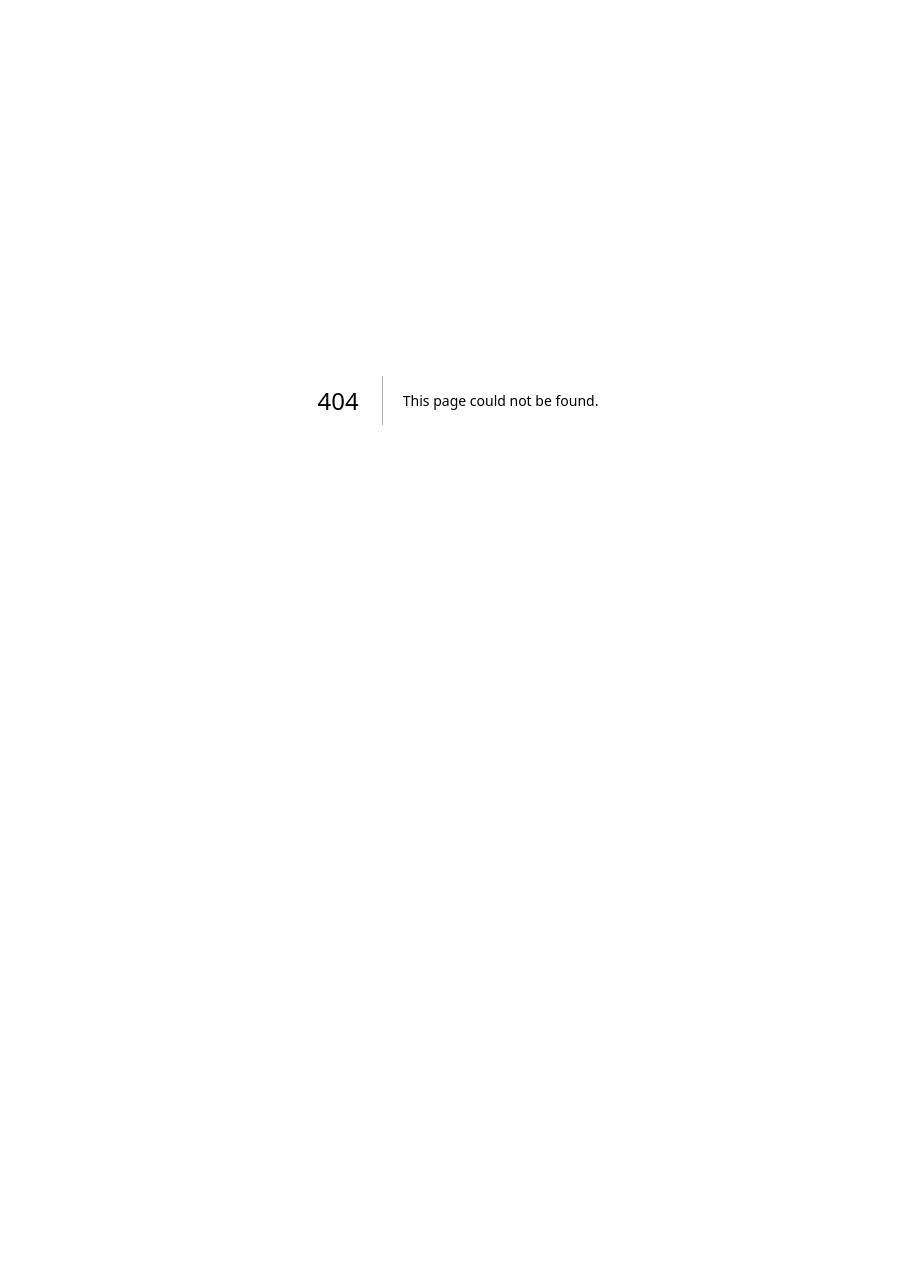
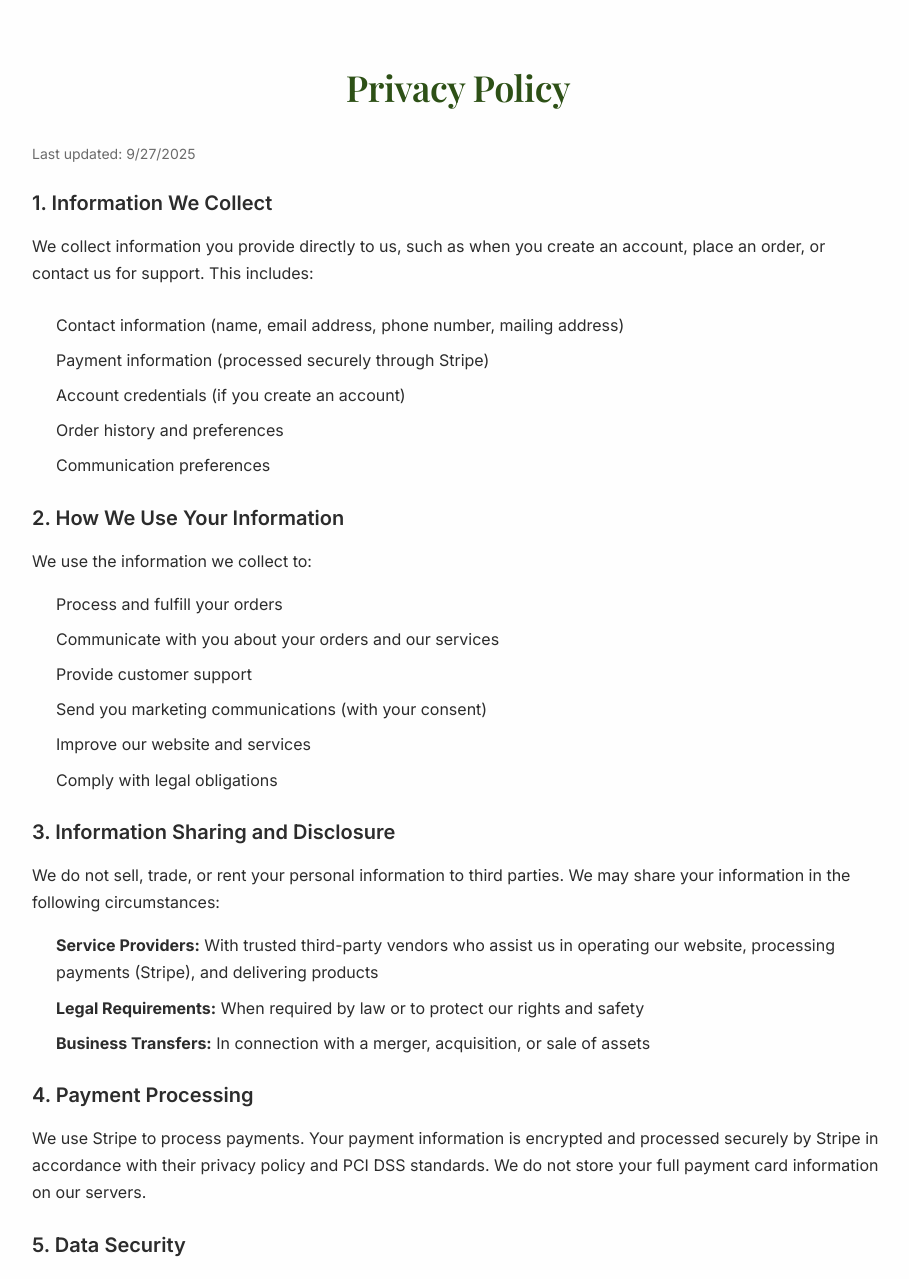
Before and after one commit to geoffdsims/chefpax, a Next.js app: page /privacy-policy in a window 1280 px wide. Before the commit this address had no page. Shown: the top 1279 px of the page, without its empty margins (182-1091 px from the left). Before the commit the page ends 800 px from the top, so only its background shows below. Built offline with nearby package versions, Linux system fonts and the light colour scheme.

Commit message:
Fix privacy policy JSX syntax errors for Facebook app review

```diff
--- /dev/null
+++ b/src/app/privacy-policy/page.tsx
@@ -0,0 +1,179 @@
+import { Container, Typography, Box, Link } from '@mui/material';
+
+export default function PrivacyPolicy() {
+  return (
+    <Container maxWidth="md" sx={{ py: 8 }}>
+      <Typography
+        variant="h3"
+        sx={{
+          fontFamily: 'Playfair Display, serif',
+          color: 'primary.main',
+          mb: 4,
+          textAlign: 'center'
+        }}
+      >
+        Privacy Policy
+      </Typography>
+
+      <Box sx={{ mb: 4 }}>
+        <Typography variant="body2" color="text.secondary" sx={{ mb: 3 }}>
+          Last updated: {new Date().toLocaleDateString()}
+        </Typography>
+
+        <Typography variant="h5" sx={{ mb: 2, fontWeight: 600 }}>
+          1. Information We Collect
+        </Typography>
+        <Typography variant="body1" sx={{ mb: 3 }}>
+          We collect information you provide directly to us, such as when you create an account,
+          place an order, or contact us for support. This includes:
+        </Typography>
+        <Box component="ul" sx={{ pl: 3, mb: 3 }}>
+          <Typography component="li" variant="body1" sx={{ mb: 1 }}>
+            Contact information (name, email address, phone number, mailing address)
+          </Typography>
+          <Typography component="li" variant="body1" sx={{ mb: 1 }}>
+            Payment information (processed securely through Stripe)
+          </Typography>
+          <Typography component="li" variant="body1" sx={{ mb: 1 }}>
+            Account credentials (if you create an account)
+          </Typography>
+          <Typography component="li" variant="body1" sx={{ mb: 1 }}>
+            Order history and preferences
+          </Typography>
+          <Typography component="li" variant="body1" sx={{ mb: 1 }}>
+            Communication preferences
+          </Typography>
+        </Box>
+
+        <Typography variant="h5" sx={{ mb: 2, fontWeight: 600 }}>
+          2. How We Use Your Information
+        </Typography>
+        <Typography variant="body1" sx={{ mb: 2 }}>
+          We use the information we collect to:
+        </Typography>
+        <Box component="ul" sx={{ pl: 3, mb: 3 }}>
+          <Typography component="li" variant="body1" sx={{ mb: 1 }}>
+            Process and fulfill your orders
+          </Typography>
+          <Typography component="li" variant="body1" sx={{ mb: 1 }}>
+            Communicate with you about your orders and our services
+          </Typography>
+          <Typography component="li" variant="body1" sx={{ mb: 1 }}>
+            Provide customer support
+          </Typography>
+          <Typography component="li" variant="body1" sx={{ mb: 1 }}>
+            Send you marketing communications (with your consent)
+          </Typography>
+          <Typography component="li" variant="body1" sx={{ mb: 1 }}>
+            Improve our website and services
+          </Typography>
+          <Typography component="li" variant="body1" sx={{ mb: 1 }}>
+            Comply with legal obligations
+          </Typography>
+        </Box>
+
+        <Typography variant="h5" sx={{ mb: 2, fontWeight: 600 }}>
+          3. Information Sharing and Disclosure
+        </Typography>
+        <Typography variant="body1" sx={{ mb: 2 }}>
+          We do not sell, trade, or rent your personal information to third parties. We may share
+          your information in the following circumstances:
+        </Typography>
+        <Box component="ul" sx={{ pl: 3, mb: 3 }}>
+          <Typography component="li" variant="body1" sx={{ mb: 1 }}>
+            <strong>Service Providers:</strong> With trusted third-party vendors who assist us in
+            operating our website, processing payments (Stripe), and delivering products
+          </Typography>
+          <Typography component="li" variant="body1" sx={{ mb: 1 }}>
+            <strong>Legal Requirements:</strong> When required by law or to protect our rights and safety
+          </Typography>
+          <Typography component="li" variant="body1" sx={{ mb: 1 }}>
+            <strong>Business Transfers:</strong> In connection with a merger, acquisition, or sale of assets
+          </Typography>
+        </Box>
+
+        <Typography variant="h5" sx={{ mb: 2, fontWeight: 600 }}>
+          4. Payment Processing
+        </Typography>
+        <Typography variant="body1" sx={{ mb: 3 }}>
+          We use Stripe to process payments. Your payment information is encrypted and processed
+          securely by Stripe in accordance with their privacy policy and PCI DSS standards.
+          We do not store your full payment card information on our servers.
+        </Typography>
+
+        <Typography variant="h5" sx={{ mb: 2, fontWeight: 600 }}>
+          5. Data Security
+        </Typography>
+        <Typography variant="body1" sx={{ mb: 3 }}>
+          We implement appropriate technical and organizational measures to protect your personal
+          information against unauthorized access, alteration, disclosure, or destruction. This
+          includes encryption, secure servers, and regular security assessments.
+        </Typography>
+
+        <Typography variant="h5" sx={{ mb: 2, fontWeight: 600 }}>
+          6. Your Rights
+        </Typography>
+        <Typography variant="body1" sx={{ mb: 2 }}>
+          You have the right to:
+        </Typography>
+        <Box component="ul" sx={{ pl: 3, mb: 3 }}>
+          <Typography component="li" variant="body1" sx={{ mb: 1 }}>
+            Access and update your personal information
+          </Typography>
+          <Typography component="li" variant="body1" sx={{ mb: 1 }}>
+            Request deletion of your personal information
+          </Typography>
+          <Typography component="li" variant="body1" sx={{ mb: 1 }}>
+            Opt out of marketing communications
+          </Typography>
+          <Typography component="li" variant="body1" sx={{ mb: 1 }}>
+            Request a copy of your data
+          </Typography>
+        </Box>
+
+        <Typography variant="h5" sx={{ mb: 2, fontWeight: 600 }}>
+          7. Cookies and Tracking
+        </Typography>
+        <Typography variant="body1" sx={{ mb: 3 }}>
+          We use cookies and similar technologies to improve your experience, analyze usage patterns,
+          and provide personalized content. You can control cookie settings through your browser.
+        </Typography>
+
+        <Typography variant="h5" sx={{ mb: 2, fontWeight: 600 }}>
+          8. Children's Privacy
+        </Typography>
+        <Typography variant="body1" sx={{ mb: 3 }}>
+          Our services are not directed to children under 13. We do not knowingly collect personal
+          information from children under 13. If we become aware of such collection, we will delete
+          the information immediately.
+        </Typography>
+
+        <Typography variant="h5" sx={{ mb: 2, fontWeight: 600 }}>
+          9. Changes to This Policy
+        </Typography>
+        <Typography variant="body1" sx={{ mb: 3 }}>
+          We may update this privacy policy from time to time. We will notify you of any changes
+          by posting the new policy on this page and updating the &quot;Last updated&quot; date.
+        </Typography>
+
+        <Typography variant="h5" sx={{ mb: 2, fontWeight: 600 }}>
+          10. Contact Us
+        </Typography>
+        <Typography variant="body1" sx={{ mb: 3 }}>
+          If you have any questions about this privacy policy, please contact us at:
+        </Typography>
+        <Box sx={{ pl: 2 }}>
+          <Typography variant="body1">
+            Email: <Link href="mailto:privacy@chefpax.com">privacy@chefpax.com</Link>
+          </Typography>
+          <Typography variant="body1">
+            Phone: <Link href="tel:+15125551234">(512) 555-1234</Link>
+          </Typography>
+          <Typography variant="body1">
+            Address: 123 Farm Road, Austin, TX 78701
+          </Typography>
+        </Box>
+      </Box>
+    </Container>
+  );
+}
```
Also changed, not shown: vercel.json.
